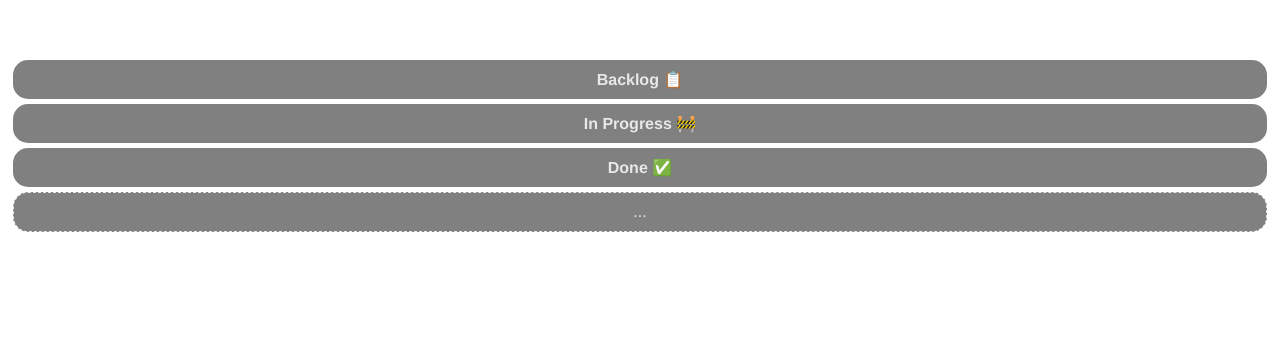
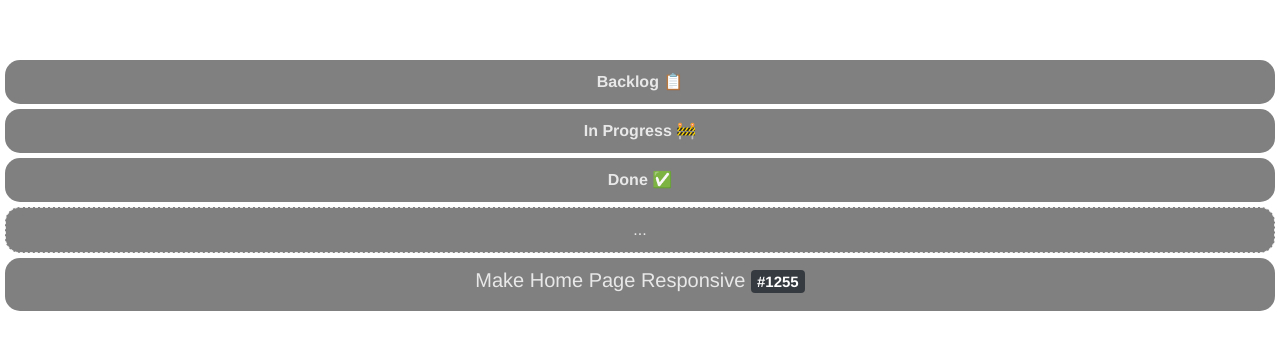
Before and after one commit to marinacompsci/vuescrum, a Vue app: page / in a window 1280 px wide. Shown: the top 350 px of the page. Built offline with nearby package versions, Linux system fonts and the light colour scheme.

Commit message:
Added ItemMinimal component, Added BootstrapVue package(fresh install must use the recommended version for bootstrap(v4.5.3 ))

```diff
--- a/package.json
+++ b/package.json
@@ -8,7 +8,7 @@
     "lint": "vue-cli-service lint"
   },
   "dependencies": {
-    "bootstrap": "^5.1.3",
+    "bootstrap": "^4.5.3",
     "bootstrap-vue": "^2.21.2",
     "core-js": "^3.6.5",
     "vue": "^2.6.14"
--- a/src/App.vue
+++ b/src/App.vue
@@ -4,18 +4,21 @@
     <SectionHeader title="In Progress" icon="🚧"></SectionHeader>
     <SectionHeader title="Done" icon="✅"></SectionHeader>
     <SectionBody></SectionBody>
+    <ItemMinimal title="Make Home Page Responsive" id="1255"></ItemMinimal>
   </div>
 </template>
 
 <script>
 import SectionHeader from "./components/SectionHeader";
 import SectionBody from "./components/SectionBody";
+import ItemMinimal from "./components/ItemMinimal";
 
 export default {
   name: 'App',
   components: {
     SectionHeader,
-    SectionBody
+    SectionBody,
+    ItemMinimal
   }
 }
 </script>
--- a/src/components/ItemMinimal.vue
+++ b/src/components/ItemMinimal.vue
@@ -1,13 +1,30 @@
 <template>
-$END$
+  <div class="itemMinimal_container">
+    <h5>{{ title }}  <b-badge variant="dark">{{ modifyId }}</b-badge></h5>
+  </div>
 </template>
 
 <script>
 export default {
-name: "ItemMinimal"
+  name: "ItemMinimal",
+  props: {
+    title: String,
+    id: Number
+  },
+  computed: {
+    modifyId() {
+      return '#' + this.id.toString();
+    }
+  }
 }
 </script>
 
 <style scoped>
-
+.itemMinimal_container {
+  background-color: rgb(128, 128, 128);
+  color: rgb(232, 232, 232);
+  padding: 10px;
+  border-radius: 15px;
+  margin: 5px;
+}
 </style>
--- a/src/components/SectionHeader.vue
+++ b/src/components/SectionHeader.vue
@@ -18,9 +18,9 @@ export default {
 .sectionHeader_container {
   background-color: rgb(128, 128, 128);
   color: rgb(232, 232, 232);
-  border-radius: 15px;
   padding: 10px;
   font-weight: bold;
+  border-radius: 15px;
   margin: 5px;
 }
 </style>
```
Also changed, not shown: src/main.js (+8 -3 lines), 1 other file (tests, documents, lock files or other folders).
